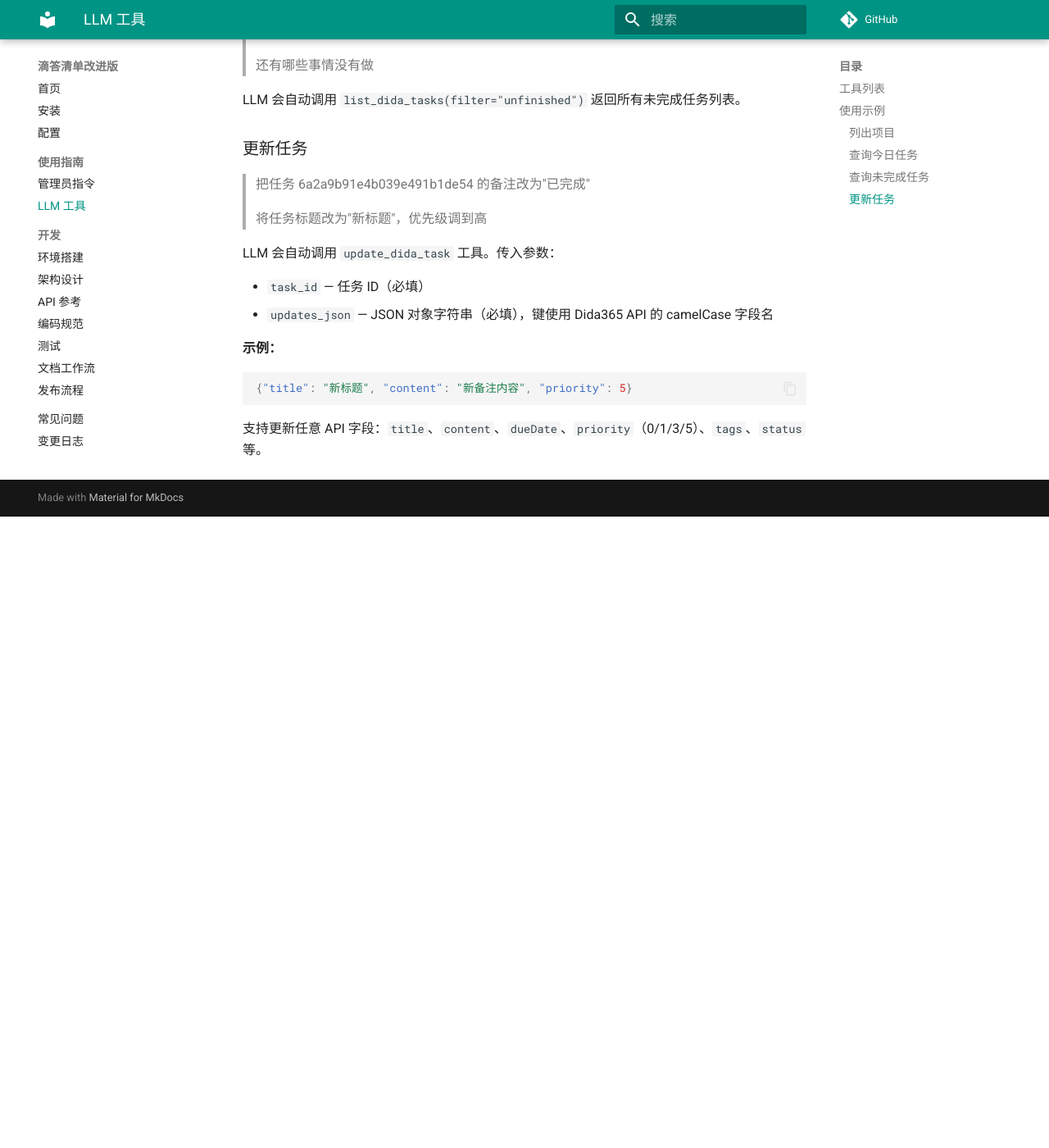
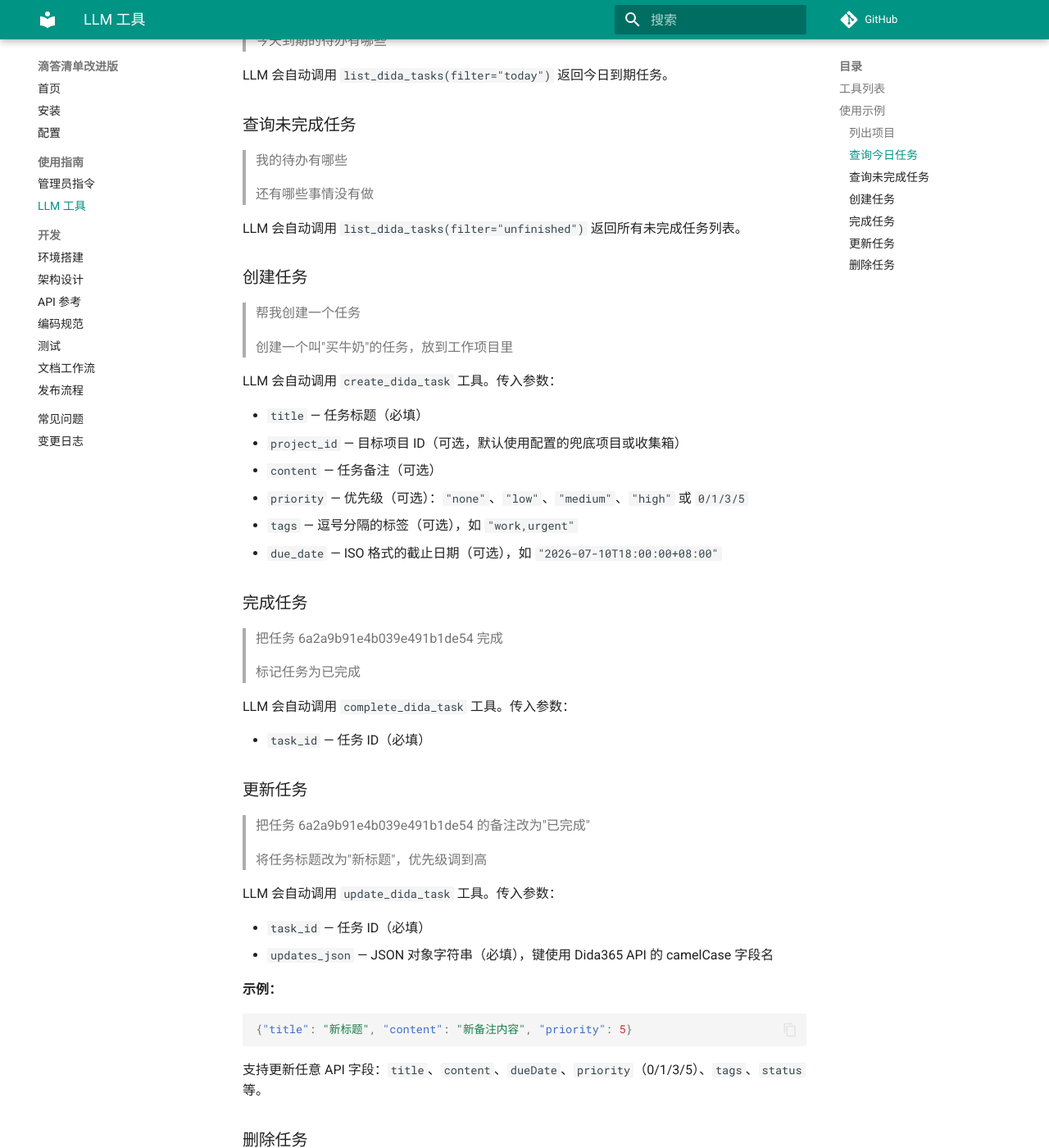
Before and after one commit to GitHubonline1396529/astrbot_plugin_dida_improved, an MkDocs documentation site: the page built from docs/usage/llm-tools.md, in a window 1280 px wide and 1400 px high, scrolled down 1041 px. Shown: the whole window at 82% size. Built offline with MkDocs 1.6.1 and Material for MkDocs 9.7.7, drawn with Linux system fonts in a browser that asks for light colours; comment, search, counter and statistics services are not loaded; before the commit the page ends 1671 px from its top, so only the background shows below that; some of the changed text lies outside the part shown.

Commit message:
fix(main): rename filter parameter to avoid astrbot module conflict
The list_dida_tasks LLM tool used 'filter' as a method parameter name,
which shadows the imported 'astrbot.api.event.filter' module, causing
the tool to be silently skipped during registration in production.
Renamed to 'task_filter'.

feat: add create_dida_task, complete_dida_task, delete_dida_task LLM tools
- service.py: add create_task(), complete_task(), delete_task() methods
- main.py: register 3 new @filter.llm_tool decorators
- docs: sync README.md, llm-tools.md, architecture.md, changelog.md
- docs(architecture): add document-code sync strategy section

````diff
--- a/docs/usage/llm-tools.md
+++ b/docs/usage/llm-tools.md
@@ -8,7 +8,10 @@
 |----------|------|----------|
 | `list_dida_projects` | 列出所有滴答清单项目（含收集箱） | "我的项目有哪些" |
 | `list_dida_tasks` | 查询任务列表，支持筛选 | "今天有什么任务"、"我的待办有哪些" |
+| `create_dida_task` | 创建新任务 | "帮我创建一个任务" |
+| `complete_dida_task` | 完成任务 | "把任务完成" |
 | `update_dida_task` | 更新任务的任意字段（标题、备注、截止日期、优先级等） | "把任务备注改成已完成"、"把优先级改为高" |
+| `delete_dida_task` | 删除任务 | "把这个任务删掉" |
 
 ## 使用示例
 
@@ -36,6 +39,31 @@ LLM 会自动调用 `list_dida_tasks(filter="today")` 返回今日到期任务
 
 LLM 会自动调用 `list_dida_tasks(filter="unfinished")` 返回所有未完成任务列表。
 
+### 创建任务
+
+> 帮我创建一个任务
+>
+> 创建一个叫"买牛奶"的任务，放到工作项目里
+
+LLM 会自动调用 `create_dida_task` 工具。传入参数：
+
+- `title` — 任务标题（必填）
+- `project_id` — 目标项目 ID（可选，默认使用配置的兜底项目或收集箱）
+- `content` — 任务备注（可选）
+- `priority` — 优先级（可选）：`"none"`、`"low"`、`"medium"`、`"high"` 或 `0/1/3/5`
+- `tags` — 逗号分隔的标签（可选），如 `"work,urgent"`
+- `due_date` — ISO 格式的截止日期（可选），如 `"2026-07-10T18:00:00+08:00"`
+
+### 完成任务
+
+> 把任务 6a2a9b91e4b039e491b1de54 完成
+>
+> 标记任务为已完成
+
+LLM 会自动调用 `complete_dida_task` 工具。传入参数：
+
+- `task_id` — 任务 ID（必填）
+
 ### 更新任务
 
 > 把任务 6a2a9b91e4b039e491b1de54 的备注改为"已完成"
@@ -54,3 +82,13 @@ LLM 会自动调用 `update_dida_task` 工具。传入参数：
 ```
 
 支持更新任意 API 字段：`title`、`content`、`dueDate`、`priority`（0/1/3/5）、`tags`、`status` 等。
+
+### 删除任务
+
+> 把任务 6a2a9b91e4b039e491b1de54 删掉
+>
+> 删除这个任务
+
+LLM 会自动调用 `delete_dida_task` 工具。传入参数：
+
+- `task_id` — 任务 ID（必填）
--- a/metadata.yaml
+++ b/metadata.yaml
@@ -3,6 +3,6 @@ display_name: 滴答清单改进版
 short_desc: 在 AstrBot 中连接 Dida365（滴答清单），支持完整的任务管理功能。
 desc: 连接 Dida365（滴答清单）Open API，支持查询、创建、完成、更新、移动和删除任务；正确处理收集箱（Inbox）任务；提供指令和 LLM 自然语言两种交互方式。
 author: Githubonline1396529
-version: v0.0.1-beta
+version: v0.1.0-beta
 repo: https://github.com/GitHubonline1396529/astrbot_plugin_dida_improved
 astrbot_version: ">=4.0.0"
````
Also changed, not shown: README.md (+3 -0 lines), docs/changelog.md (+14 -0 lines), docs/development/architecture.md (+25 -1 lines), main.py (+83 -4 lines), service.py (+84 -0 lines).
